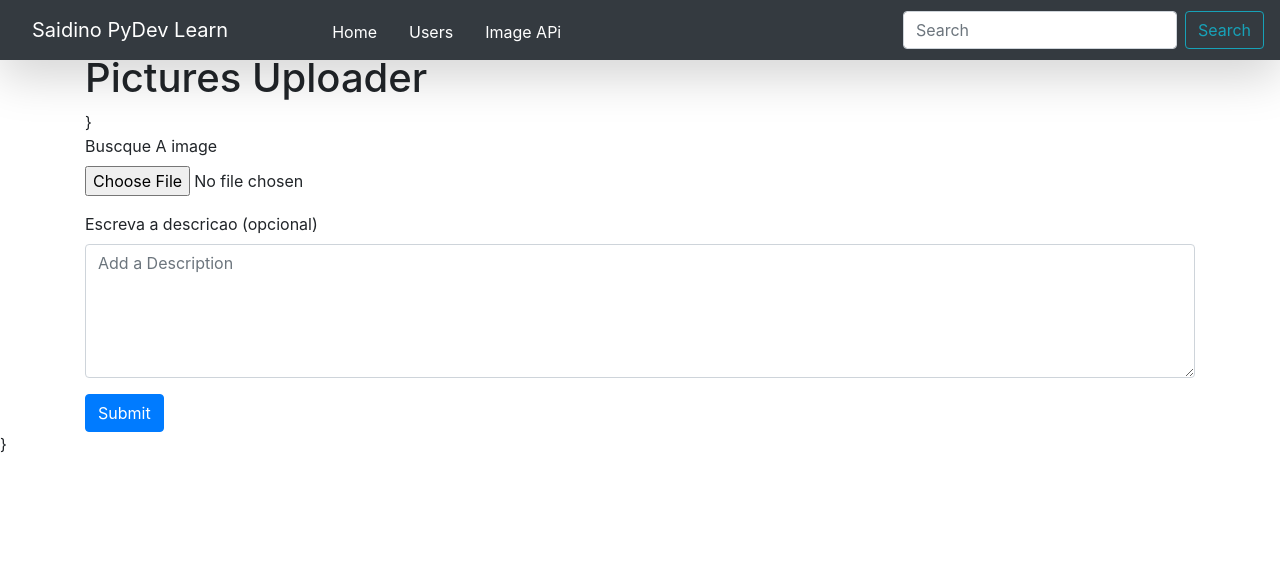
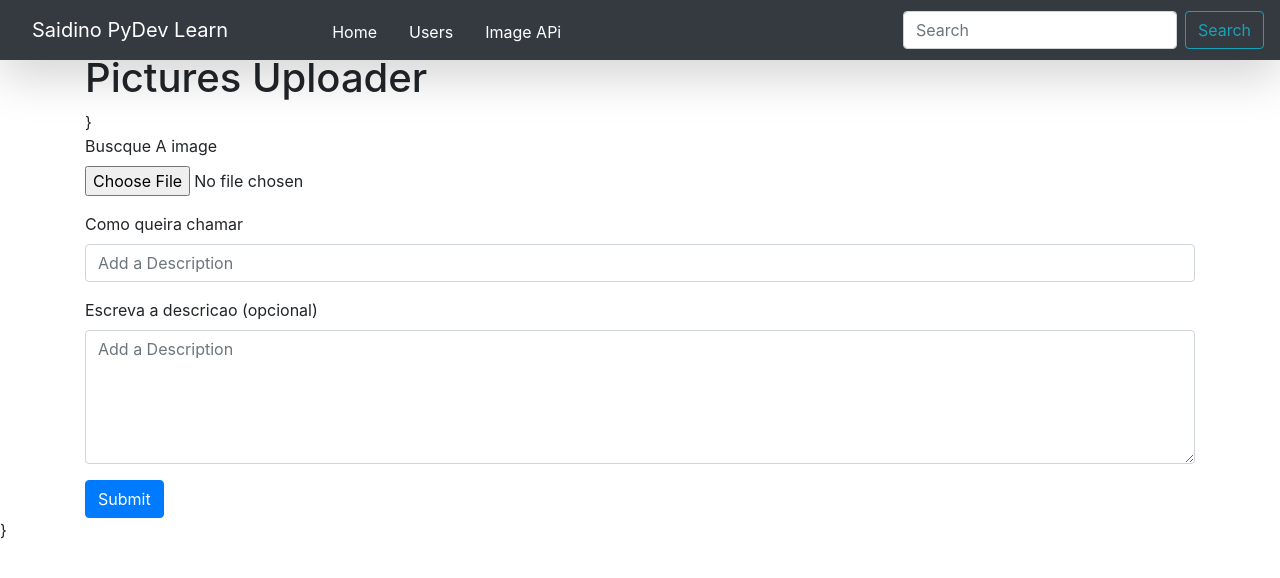
Before and after one commit to saidino84/saidino_api, a Flask app: page /image_api/ in a window 1280 px wide. Shown: the top 578 px of the page. Run offline with Flask 2, Linux system fonts and the light colour scheme; data that the repository does not hold is empty; some libraries are stand-ins or nearby versions.

Commit message:
criando o view de upload de imag

```diff
--- a/app/views/image/templates/upload.html
+++ b/app/views/image/templates/upload.html
@@ -20,7 +20,10 @@
             <input class="form-control-file" type="file" name="inputFile">
         </div>
 
-
+        <div class="form-group">
+            <label for="text">Como queira chamar</label>
+            <input class="form-control" name="filename" id="name" rows="5" placeholder="Add a Description"></textarea>
+        </div>
 
         <!-- Text -->
         <div class="form-group">
```
